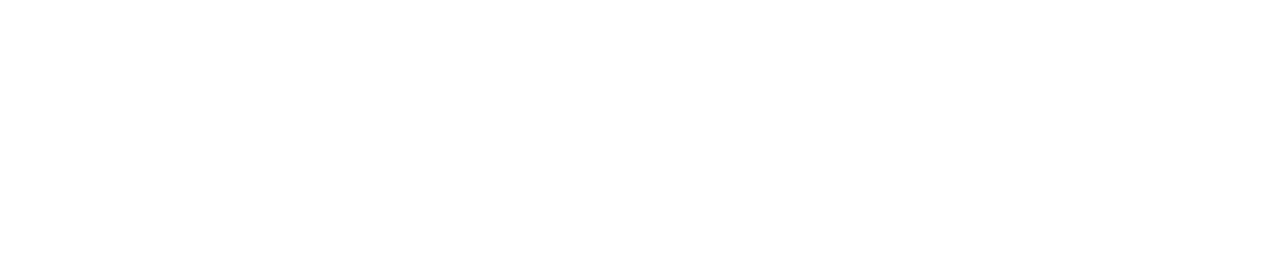
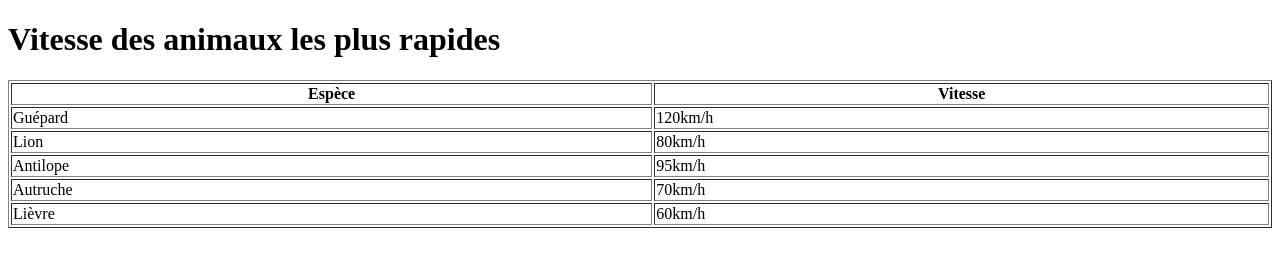
Before and after one commit to Marc-Abele/wcs_quests, a plain HTML site: page table.html in a window 1280 px wide. Drawn offline with Linux system fonts and the light colour scheme.

Commit message:
update table.html

```diff
--- a/table.html
+++ b/table.html
@@ -3,9 +3,41 @@
 <head>
     <meta charset="UTF-8">
     <meta name="viewport" content="width=device-width, initial-scale=1.0">
-    <title>Table</title>
+    <title>Table | WCS</title>
 </head>
 <body>
-
-</body>
+    <h1>Vitesse des animaux les plus rapides</h1>
+    <table border="1" width="100%">
+        <tr>
+            <!-- En-tête des colonnes -->
+            <th>Espèce</th>
+            <th>Vitesse</th>
+        </tr>
+        <tr>
+            <!-- animal #1 -->
+            <td>Guépard</td>
+            <td>120km/h</td>
+        </tr>
+        <tr>
+            <!-- animal #2 -->
+            <td>Lion</td>
+            <td>80km/h</td>
+        </tr>
+        <tr>
+            <!-- animal #3 -->
+            <td>Antilope</td>
+            <td>95km/h</td>
+        </tr>
+        <tr>
+            <!-- animal #4 -->
+            <td>Autruche</td>
+            <td>70km/h</td>
+        </tr>
+        <tr>
+            <!-- animal #5 -->
+            <td>Lièvre</td>
+            <td>60km/h</td>
+        </tr>
+    </table>
+</table>
 </html>
```
